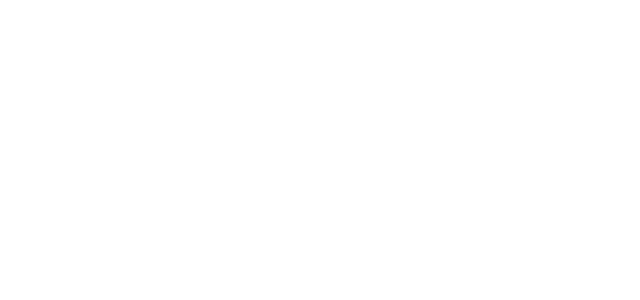
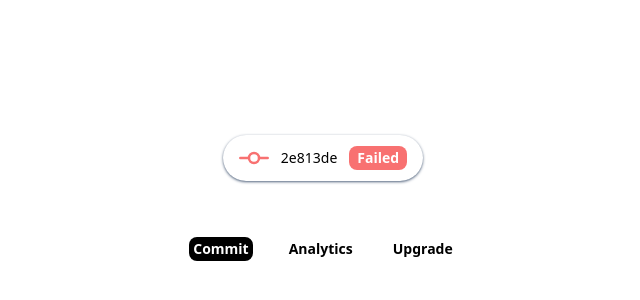
Before and after one commit to sailingsam/peerlist10daysChallenge, a React (Vite) app: page /5 in a window 1280 px wide. Before the commit this address had no page. Shown: the part 202-502 px from the top of the page, without its empty margins (317-957 px from the left). Built offline with nearby package versions, Linux system fonts and the light colour scheme.

Commit message:
working on ch4 animation

```diff
--- a/src/App.jsx
+++ b/src/App.jsx
@@ -5,6 +5,7 @@
 import { Challenge2 } from "./challenges/challenge2";
 import { Challenge3 } from "./challenges/challenge3";
 import { Challenge4 } from "./challenges/challenge4";
+import { Challenge5 } from "./challenges/challenge5";
 
 function App() {
   return (
@@ -15,6 +16,7 @@
         <Route path="/2" element={<Challenge2 />} />
         <Route path="/3" element={<Challenge3 />} />
         <Route path="/4" element={<Challenge4 />} />
+        <Route path="/5" element={<Challenge5 />} />
       </Routes>
     </BrowserRouter>
   );
--- /dev/null
+++ b/src/challenges/challenge5/ActionToolbar.jsx
@@ -0,0 +1,181 @@
+import React, { useState } from "react";
+import { FiGitCommit } from "react-icons/fi";
+import { TbBrandGoogleAnalytics } from "react-icons/tb";
+import { CiDollar } from "react-icons/ci";
+import { motion } from "framer-motion";
+
+export default function ActionToolbar() {
+  const [buttonActive, setButtonActive] = useState(1);
+  const [deployStatus, setDeployStatus] = useState("Failed");
+  const [analyticsStatus, setAnalyticsStatus] = useState("Analytics");
+  const [billingStatus, setBillingStatus] = useState("Billing");
+  const toggleButton1 = () => {
+    setButtonActive(1);
+  };
+  const toggleButton2 = () => {
+    setButtonActive(2);
+  };
+  const toggleButton3 = () => {
+    setButtonActive(3);
+  };
+  const deploy = () => {
+    // setDeployStatus("redeploy");
+    if (deployStatus == "Failed") {
+      setDeployStatus("Redeploy");
+    } else {
+      setDeployStatus("Failed");
+    }
+  };
+  const analytics = () => {
+    if (analyticsStatus == "Analytics") {
+      setAnalyticsStatus("close");
+    } else {
+      setAnalyticsStatus("Analytics");
+    }
+  };
+  const billing = () => {
+    if (billingStatus == "Billing") {
+      setBillingStatus("See Pro");
+    } else {
+      setBillingStatus("Billing");
+    }
+  };
+  const compileMessageVariants = {
+    hidden: { x: 50, opacity: 0 },
+    visible: { x: 0, opacity: 1 },
+  };
+  const [isCompiled, setIsCompiled] = React.useState(false);
+  return (
+    <div className="flex items-center justify-center h-screen w-full m-auto">
+      <div className="flex flex-col items-center gap-14">
+        <div className=" shadow shadow-slate-500 w-fit p-2 px-4 rounded-3xl">
+          {buttonActive == 1 ? (
+            <div className="flex items-center gap-3 text-sm">
+              <FiGitCommit className="text-red-400 text-3xl" />
+              <span>2e813de</span>
+              {deployStatus == "Redeploy" && (
+                <motion.span
+                  className="text-gray-400 font-semibold mx-2"
+                  variants={compileMessageVariants}
+                  initial="hidden"
+                  animate={isCompiled ? "hidden" : "visible"}
+                  transition={{ duration: 0.5 }}
+                >
+                  Failed to Compile
+                </motion.span>
+              )}
+              <button
+                className={`${
+                  deployStatus == "Failed"
+                    ? "bg-red-400 text-white"
+                    : "bg-red-500 text-white"
+                } rounded-lg px-2 py-[2px]`}
+                onClick={deploy}
+              >
+                <span className="font-semibold">{deployStatus}</span>
+              </button>
+            </div>
+          ) : buttonActive == 2 ? (
+            <div className="flex flex-col">
+              {analyticsStatus == "close" && (
+                <div className="w-80 text-sm">
+                  <div className="flex justify-between">
+                    <div className="flex gap-7">
+                      <span className="font-semibold">Traffic</span>
+                      <span>Last 3 Days</span>
+                    </div>
+                    <span className="font-semibold">See all</span>
+                  </div>
+                  <div className="my-3 flex flex-col gap-2 text-gray-500">
+                    <div className="flex justify-between">
+                      <span>/projects</span>
+                      <span>2,543 visits</span>
+                    </div>
+                    <div className="flex justify-between">
+                      <span>/groups</span>
+                      <span>2,121 visits</span>
+                    </div>
+                    <div className="flex justify-between">
+                      <span>/orders</span>
+                      <span>2,433 visits</span>
+                    </div>
+                    <div className="flex justify-between">
+                      <span>/templates</span>
+                      <span>1,023 visits</span>
+                    </div>
+                  </div>
+                </div>
+              )}
+              <div className="flex items-center justify-between gap-3 text-sm">
+                <div className="flex items-center gap-3">
+                  <TbBrandGoogleAnalytics className="text-blue-400 text-3xl" />
+                  <span className="text-gray-500 font-semibold">
+                    32 Online Now
+                  </span>
+                </div>
+                <button
+                  className={`${
+                    analyticsStatus == "Analytics"
+                      ? "bg-blue-400 text-white"
+                      : "bg-black text-white"
+                  } rounded-lg px-2 py-[2px]`}
+                  onClick={analytics}
+                >
+                  <span className="font-semibold">{analyticsStatus}</span>
+                </button>
+              </div>
+            </div>
+          ) : (
+            <div className="flex items-center gap-3 text-sm">
+              <CiDollar className="text-green-600 text-3xl" />
+              {billingStatus == "Billing" ? (
+                <span className="text-gray-400 font-semibold mx-2">
+                  2 days left in your trial
+                </span>
+              ) : (
+                <span className="text-gray-400 font-semibold mx-2">
+                  Upgrade to <span className="text-green-600">Pro</span> and
+                  save $12
+                </span>
+              )}
+              <button
+                className={`bg-green-600 text-white rounded-lg px-2 py-[2px]`}
+                onClick={deploy}
+              >
+                <span className="font-semibold" onClick={billing}>
+                  {billingStatus}
+                </span>
+              </button>
+            </div>
+          )}
+        </div>
+        <div className="flex gap-8 text-sm font-bold">
+          <button
+            className={`${
+              buttonActive == 1 ? "bg-black text-white" : ""
+            } rounded-lg px-1 py-[2px]`}
+            onClick={toggleButton1}
+          >
+            <span>Commit</span>
+          </button>
+          <button
+            className={`${
+              buttonActive == 2 ? "bg-black text-white" : ""
+            } rounded-lg px-1 py-[2px]`}
+            onClick={toggleButton2}
+          >
+            <span>Analytics</span>
+          </button>
+          <button
+            className={`${
+              buttonActive == 3 ? "bg-black text-white" : ""
+            } rounded-lg px-1 py-[2px]`}
+            onClick={toggleButton3}
+          >
+            <span>Upgrade</span>
+          </button>
+        </div>
+      </div>
+    </div>
+  );
+}
--- /dev/null
+++ b/src/challenges/challenge5/index.js
@@ -0,0 +1,2 @@
+import ActionToolbar from "./ActionToolbar";
+export {ActionToolbar as Challenge5};
```
